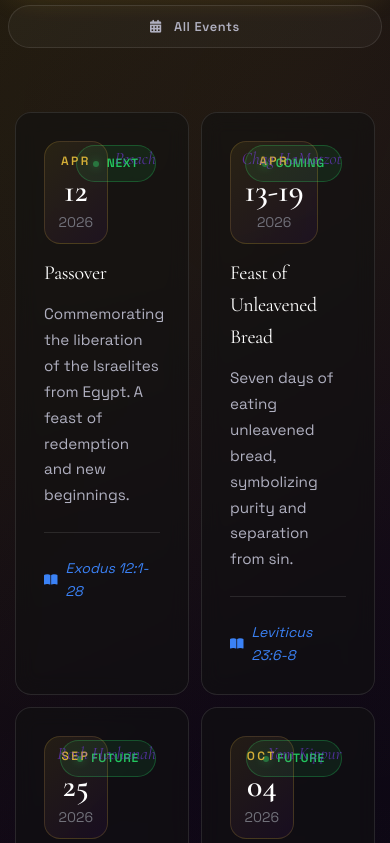
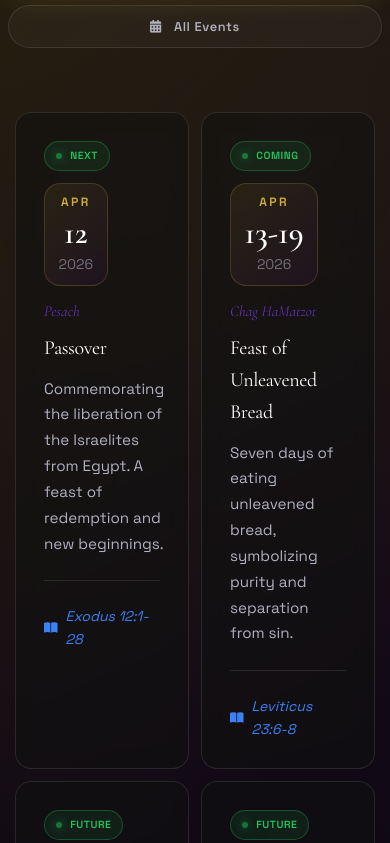
Before and after one commit to Ikimi100/Church-website, a website: page public/index.html in a window 390 px wide. Shown: the part 5292-6135 px from the top of the page. Drawn offline with nearby package versions, Linux system fonts and the light colour scheme.

Commit message:
Update project files

```diff
--- a/public/style.css
+++ b/public/style.css
@@ -1384,13 +1384,12 @@ section {
 }
 
 .calendar-hebrew {
-    position: absolute;
-    top: 2rem;
-    right: 2rem;
+    display: block;
+    margin-bottom: 0.5rem;
     font-family: 'Cormorant Garamond', serif;
     font-style: italic;
     color: var(--color-purple-rich);
-    opacity: 0.6;
+    opacity: 0.75;
     font-size: 1.1rem;
 }
 
@@ -3413,6 +3412,26 @@ footer::before {
         margin-bottom: 0.85rem;
     }
 
+    /* On narrow cards, let the status pill flow at the top instead of
+       absolutely overlapping the date badge and Hebrew name. */
+    .calendar-status {
+        position: static;
+        align-self: flex-start;
+        margin-bottom: 0.75rem;
+        padding: 0.35rem 0.7rem;
+        font-size: 0.65rem;
+    }
+
+    .calendar-card {
+        display: flex;
+        flex-direction: column;
+        align-items: flex-start;
+    }
+
+    .calendar-hebrew {
+        font-size: 0.95rem;
+    }
+
     .calendar-filters {
         flex-direction: column;
         gap: 0.75rem;
```
